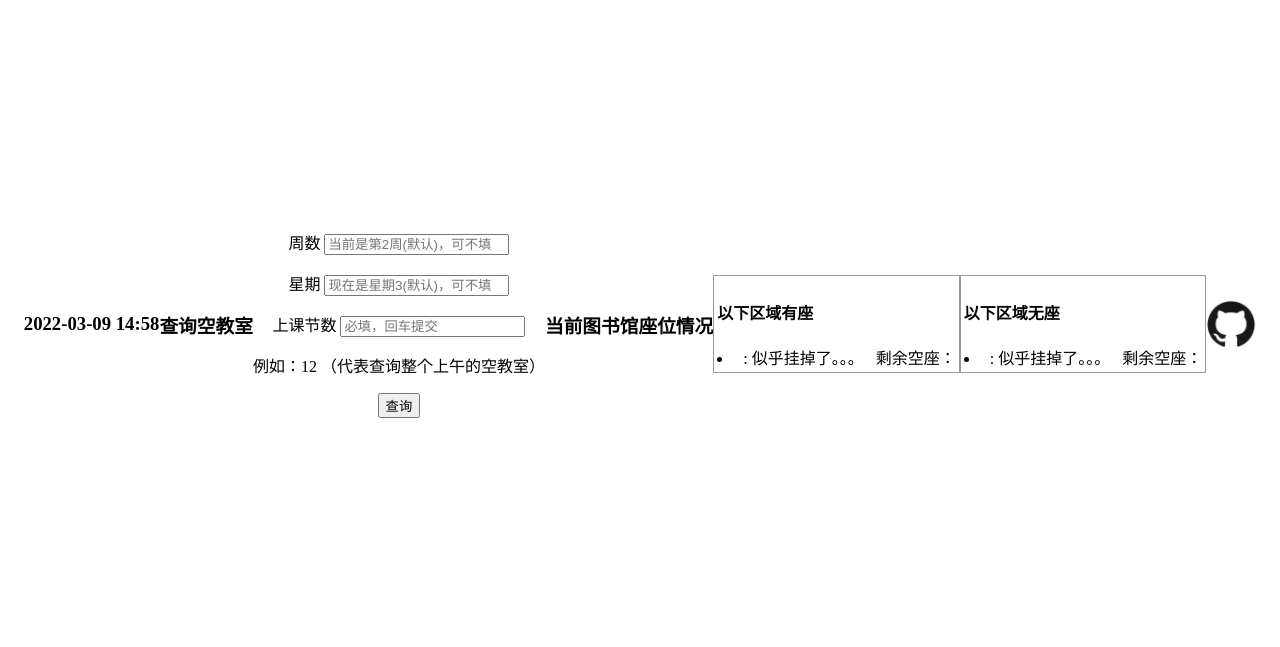
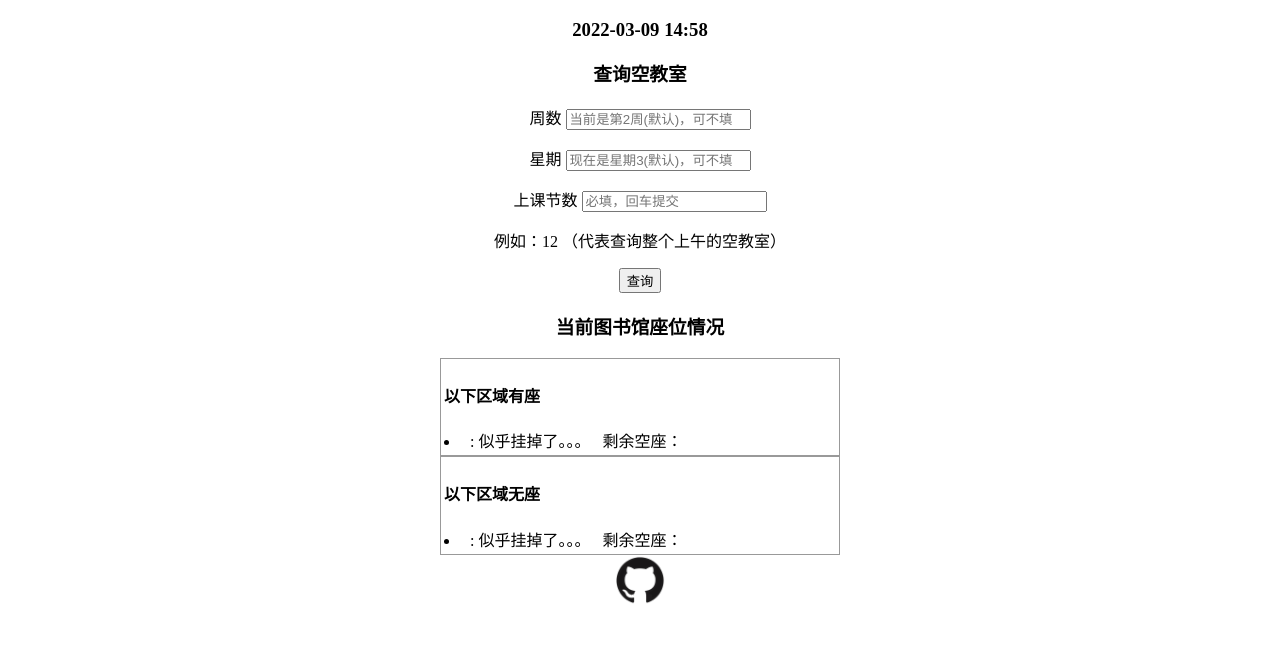
Before and after one commit to Annihilatexv/qlu-cr, a Flask app: page / in a window 1280 px wide. Shown: the top 647 px of the page. Run offline with Flask 2, Linux system fonts and the light colour scheme; data that the repository does not hold is empty.

Commit message:
暂时不会用css

```diff
--- a/templates/index.html
+++ b/templates/index.html
@@ -8,8 +8,13 @@
 
 
     <title>齐鲁工业大学 空教室查询</title>
-
-    <link rel="stylesheet" href="../static/theme/style.css">
+        <style>
+        body {
+            width: 400px;
+            margin: 0 auto;
+        }
+    </style>
+<!--    <link rel="stylesheet" href="../static/theme/style.css">-->
 </head>
 
 
--- a/templates/result.html
+++ b/templates/result.html
@@ -14,7 +14,7 @@
             margin: 0 auto;
         }
     </style>
-    <link rel="stylesheet" href="../static/theme/style.css">
+<!--    <link rel="stylesheet" href="../static/theme/style.css">-->
 </head>
 
 
```
